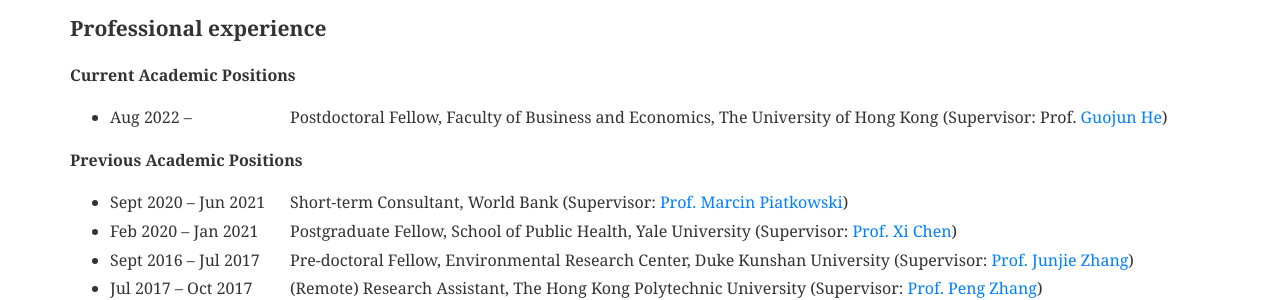
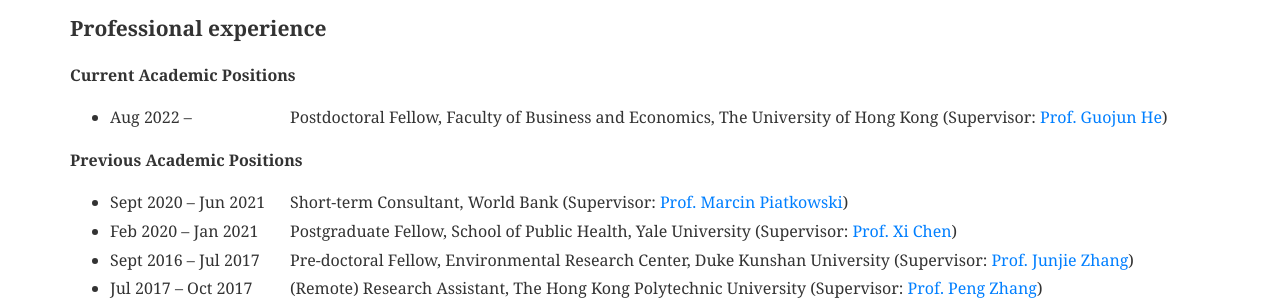
Before and after one commit to shuoliecon/shuoliecon.github.io, a Jekyll site: the page built from pages/_CV/index.md, in a window 1280 px wide. Shown: the part 182-482 px from the top of the page. Built offline with Jekyll 4.4.1, drawn with Linux system fonts in a browser that asks for light colours.

```diff
--- a/pages/_CV/index.md
+++ b/pages/_CV/index.md
@@ -16,7 +16,7 @@ You can also download a PDF copy of my CV [here]({{ "/assets/pdf/Shuo_Li_CV.pdf"
   <tbody>
     <tr>
       <td valign="baseline" width="220"><ul><li>Aug 2022 –</li></ul></td>
-      <td valign="baseline">Postdoctoral Fellow, Faculty of Business and Economics, The University of Hong Kong (Supervisor: Prof. <a href="https://www.guojunhe.com/">Guojun He</a>)</td>
+      <td valign="baseline">Postdoctoral Fellow, Faculty of Business and Economics, The University of Hong Kong (Supervisor: <a href="https://www.guojunhe.com/">Prof. Guojun He</a>)</td>
     </tr>
   </tbody>
 </table>
```
